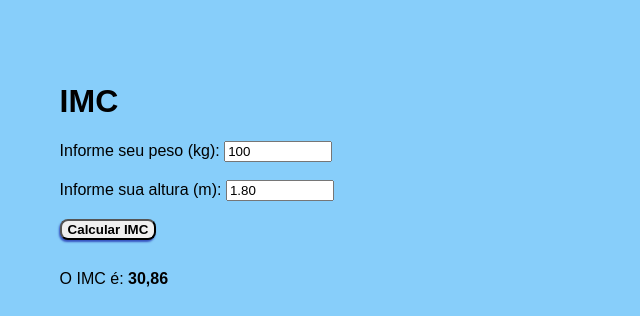
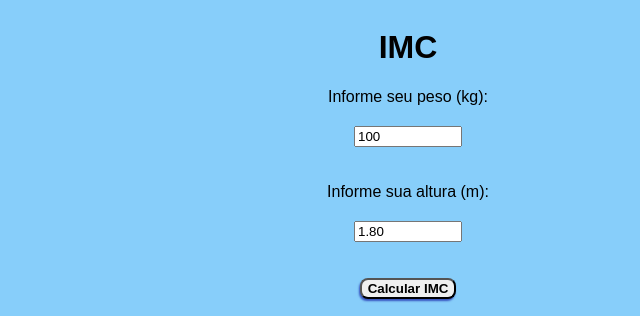
Before and after one commit to Roni-88/calculadora-imc, a plain HTML site: page index.html in a window 1280 px wide. Shown: the top 316 px of the page, without its empty margins (232-872 px from the left). Drawn offline with Linux system fonts and the light colour scheme.

Commit message:
centralizando o conteúdo

```diff
--- a/css/estilos.css
+++ b/css/estilos.css
@@ -1,12 +1,15 @@
 body {
-    padding: 10px;
+    display: flex;
+    flex-direction: column;
     font-family: Arial, Helvetica, sans-serif;
     background-color: lightskyblue;
-    margin: 4% 22%;
+    justify-content: center;
+    align-items: center;
 }
 
 input {
     width: 100px;
+    margin-top: 20px;
 }
 
 button {
--- a/index.html
+++ b/index.html
@@ -13,9 +13,9 @@
         <h1>IMC</h1>
 
         <label for="peso">Informe seu peso (kg):</label>
-    <input type="number" id="peso" value="100" step="0.1" placeholder="Peso aqui"> <br><br>
+        <input type="number" id="peso" value="100" step="0.1"> <br><br>
         <label for="altura">Informe sua altura (m):</label>
-    <input type="number" id="altura" value="1.80" step="0.01" placeholder="Altura aqui"> <br><br>
+        <input type="number" id="altura" value="1.80" step="0.01"> <br><br>
 
         <button id="calcular">Calcular IMC</button>
 
```
Also changed, not shown: imagens/tabela-imc.png. Lines whose indentation alone changed are shown as unchanged.
